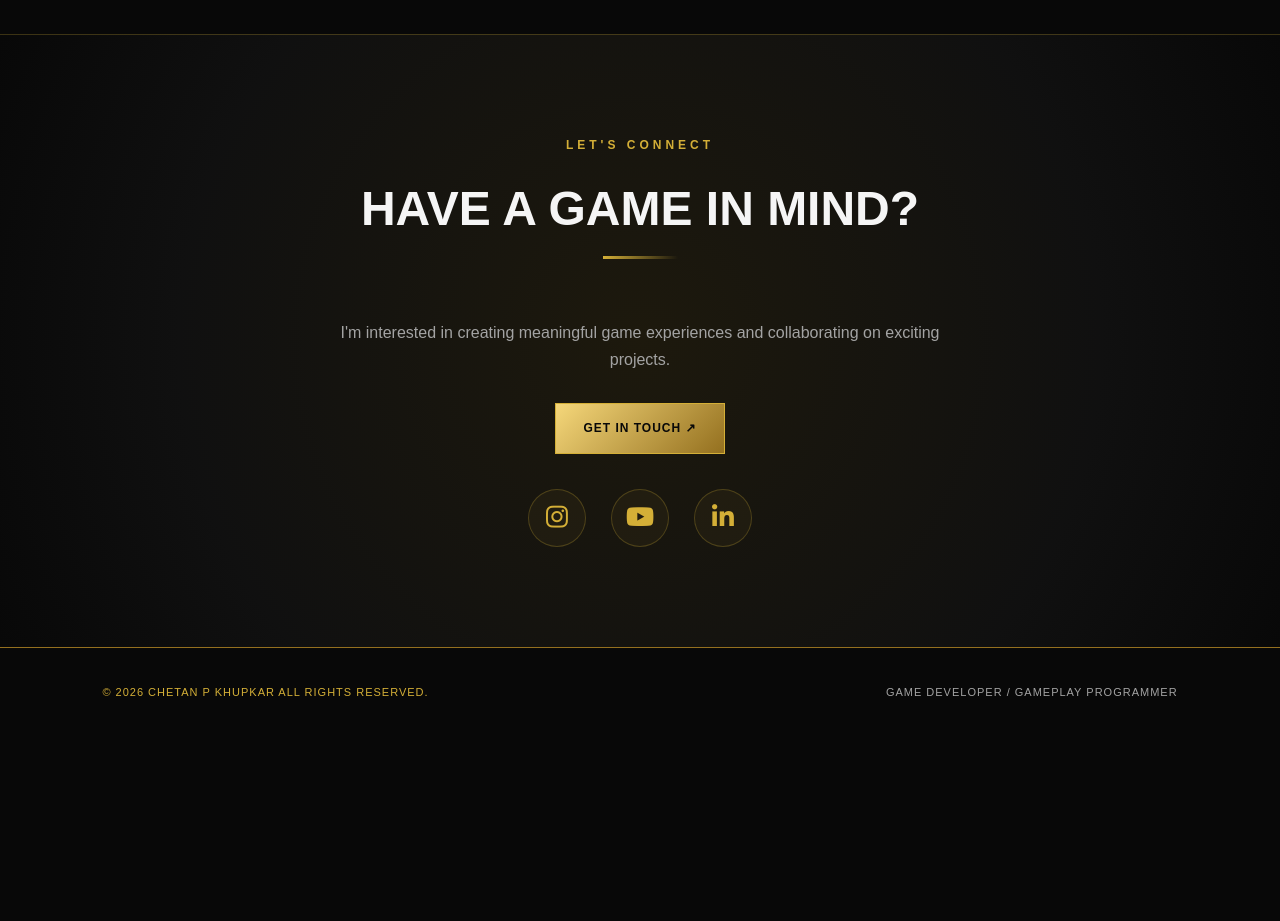
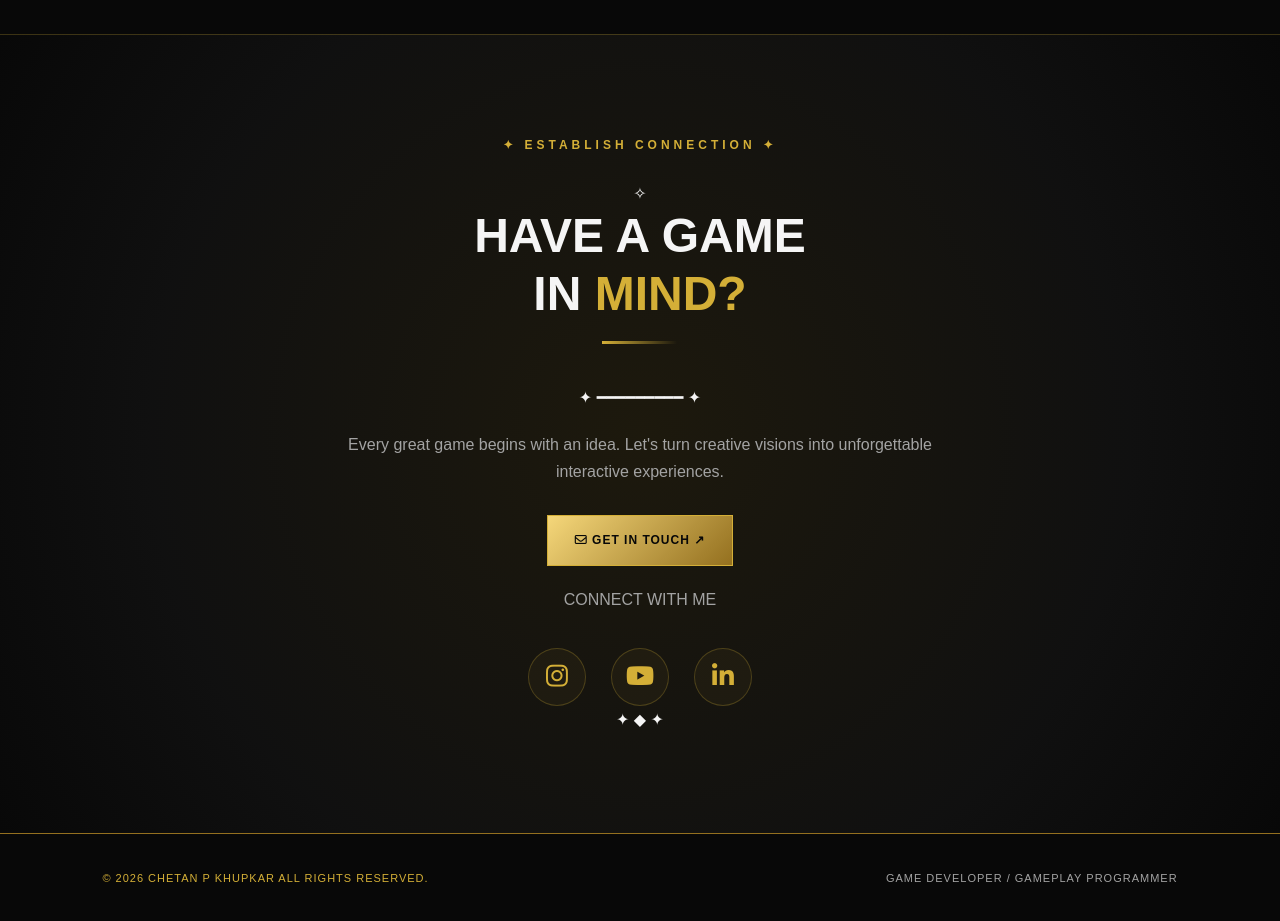
Before and after one commit to ckhupkar-45/chetan-p-khupar, a plain HTML site: page index.html in a window 1280 px wide. Shown: the part 5480-6401 px from the top of the page. Before the commit the page ends 6216 px from the top, so only its background shows below. Drawn offline with Linux system fonts and the light colour scheme.

Commit message:
Update index.html

```diff
--- a/index.html
+++ b/index.html
@@ -299,40 +299,63 @@
     </div>
 </section>
 
+
 <!-- CONTACT SECTION -->
 <section id="contact" class="section contact-section">
 
-    <p class="eyebrow">LET'S CONNECT</p>
+    <p class="eyebrow">✦ ESTABLISH CONNECTION ✦</p>
 
-    <h2>HAVE A GAME IN MIND?</h2>
+    <div class="contact-container">
 
-    <p>
-        I'm interested in creating meaningful game experiences
-        and collaborating on exciting projects.
+        <div class="contact-decoration">✧</div>
+
+        <h2>HAVE A GAME<br>IN <span>MIND?</span></h2>
+
+        <div class="contact-divider">✦ ━━━━━━━━━ ✦</div>
+
+        <p class="contact-description">
+            Every great game begins with an idea.
+            Let's turn creative visions into unforgettable
+            interactive experiences.
         </p>
 
-    <a href="mailto:cpkgaminguniverse@gmail.com" class="primary-button">
-        GET IN TOUCH ↗
+        <a href="mailto:cpkgaminguniverse@gmail.com"
+           class="primary-button contact-button">
+            <i class="fa-regular fa-envelope"></i>
+            GET IN TOUCH
+            <span>↗</span>
         </a>
+
+        <p class="social-heading">CONNECT WITH ME</p>
+
         <div class="social-links">
 
             <a href="https://www.instagram.com/cpkgaminguniverse/"
-       target="_blank" rel="noopener noreferrer" aria-label="Instagram">
+               target="_blank" rel="noopener noreferrer"
+               aria-label="Instagram">
                 <i class="fa-brands fa-instagram"></i>
             </a>
 
             <a href="https://youtube.com/@cpkgaminguniverse"
-       target="_blank" rel="noopener noreferrer" aria-label="YouTube">
+               target="_blank" rel="noopener noreferrer"
+               aria-label="YouTube">
                 <i class="fa-brands fa-youtube"></i>
             </a>
 
             <a href="https://www.linkedin.com/in/chetan-khupkar-16821328a/"
-       target="_blank" rel="noopener noreferrer" aria-label="LinkedIn">
+               target="_blank" rel="noopener noreferrer"
+               aria-label="LinkedIn">
                 <i class="fa-brands fa-linkedin-in"></i>
             </a>
 
         </div>
+
+        <div class="contact-bottom-decoration">✦ ◆ ✦</div>
+
+    </div>
+
 </section>
+
 
     </main>
 
```
Lines whose indentation alone changed are shown as unchanged.
